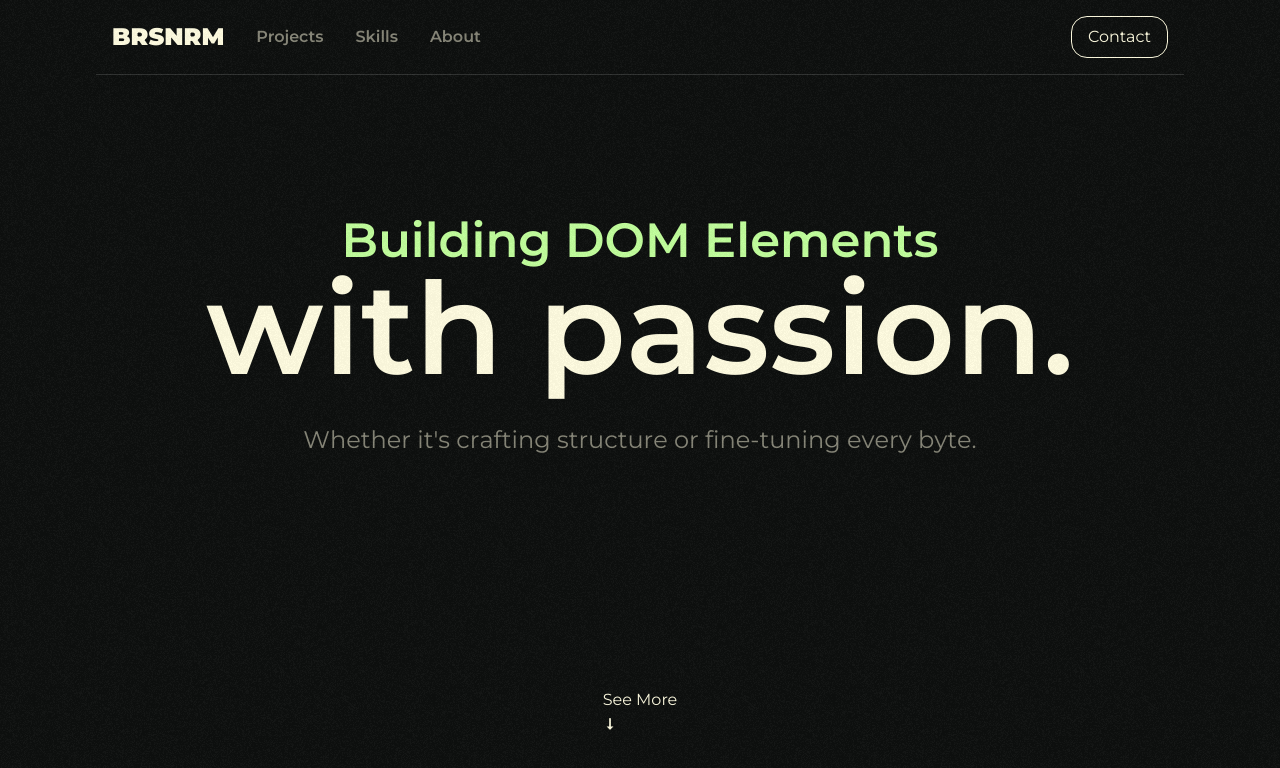
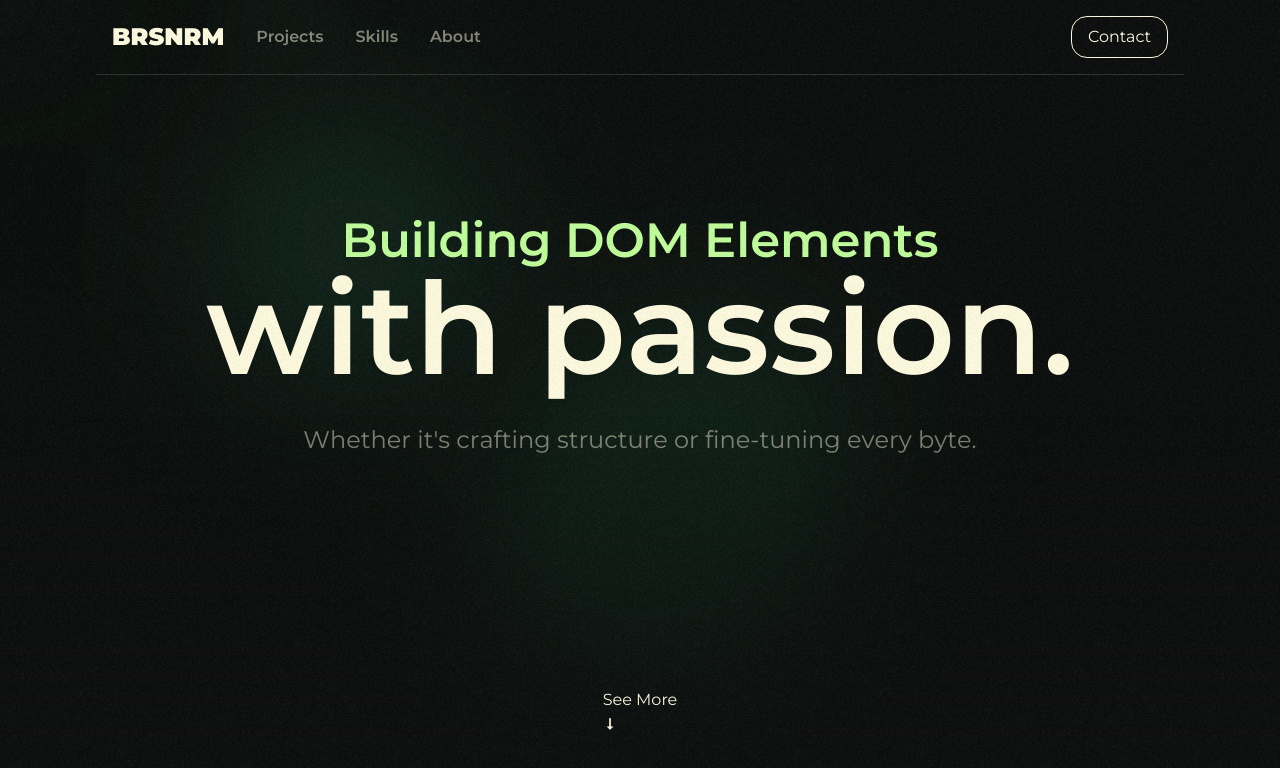
Before and after one commit to barisonurme/portfolio, a React (Vite) app: page / in a window 1280 px wide. Shown: the top 768 px of the page. Built offline with nearby package versions, Linux system fonts and the light colour scheme.

Commit message:
feat: header bg animation

```diff
--- a/src/App.tsx
+++ b/src/App.tsx
@@ -13,6 +13,7 @@ import Skills from "./sections/skills";
 import About from "./sections/about";
 import Contact from "./sections/contact";
 import Header from "./sections/header";
+import HeaderBgAnimation from "./sections/header/header-bg-animation";
 
 function App() {
   gsap.registerPlugin(
@@ -39,7 +40,7 @@ function App() {
   useEffect(() => {
     document.fonts.ready.then(() => {
       ScrollSmoother.create({
-        smooth: 0.1, // how long (in seconds) it takes to "catch up" to the native scroll position
+        smooth: 1.5, // how long (in seconds) it takes to "catch up" to the native scroll position
         effects: true, // looks for data-speed and data-lag attributes on elements
         smoothTouch: 0.1, // much shorter smoothing time on touch devices (default is NO smoothing on touch devices)
       });
@@ -77,7 +78,12 @@ function App() {
       <div id="smooth-content" className="lg:p-0 p-1">
         <div className="flex w-full h-screen justify-center items-start">
           {/* Header Section */}
-          <Header navigationClickHandler={navigationClickHandler} />
+          <div className="relative w-full h-full">
+            <Header navigationClickHandler={navigationClickHandler} />
+            <div className="opacity-30">
+              <HeaderBgAnimation />
+            </div>
+          </div>
         </div>
 
         {/* Works Section */}
--- a/src/sections/header.tsx
+++ b/src/sections/header.tsx
@@ -11,8 +11,8 @@ const Header = ({
   navigationClickHandler: (id: string) => void;
 }) => {
   return (
-    <header className="flex flex-col h-full w-full justify-center items-center px-4 md:px-24">
-      <section className="max-w-[1640px] h-12 flex w-full flex-col">
+    <header className=" absolute z-40 flex flex-col h-full w-full justify-center items-center">
+      <section className="max-w-[1640px] h-12 flex w-full flex-col px-4 md:px-24">
         <div className="flex w-full justify-between items-center p-4 gap-8">
           <button className="text-2xl font-black cursor-pointer hover:opacity-50 opacity-100 duration-500">
             BRSNRM
@@ -59,12 +59,14 @@ const Header = ({
       </section>
 
       {/* Scroll Down Button */}
-      <div className="h-44 flex w-full justify-center items-center">
+      <div className="z-40 h-44 flex w-full justify-center items-center">
         <button className="cursor-pointer flex flex-col">
           <p>See More</p>
           <p className="rotate-90">➞</p>
         </button>
       </div>
+
+      <div className="absolute bottom-0 bg-gradient-to-t from-[#0e100f] to-[#0e100f00] h-96 flex w-full" />
     </header>
   );
 };
--- /dev/null
+++ b/src/sections/header/header-bg-animation.tsx
@@ -0,0 +1,74 @@
+import { useEffect } from "react";
+import "./header-bg.css";
+
+type Props = {};
+
+const HeaderBgAnimation = (props: Props) => {
+  useEffect(() => {
+    const interBubble = document.querySelector<HTMLDivElement>(".interactive");
+    if (!interBubble) return;
+
+    let curX = 0;
+    let curY = 0;
+    let tgX = 0;
+    let tgY = 0;
+
+    function move() {
+      if (!interBubble) return;
+
+      curX += (tgX - curX) / 20;
+      curY += (tgY - curY) / 20;
+      interBubble.style.transform = `translate(${Math.round(
+        curX
+      )}px, ${Math.round(curY)}px)`;
+      requestAnimationFrame(move);
+    }
+
+    const handleMouseMove = (event: MouseEvent) => {
+      tgX = event.clientX;
+      tgY = event.clientY;
+    };
+
+    window.addEventListener("mousemove", handleMouseMove);
+    move();
+
+    return () => {
+      window.removeEventListener("mousemove", handleMouseMove);
+    };
+  }, []);
+
+  return (
+    <div className="absolute">
+      <div className="gradient-bg">
+        <svg xmlns="http://www.w3.org/2000/svg">
+          <defs>
+            <filter id="goo">
+              <feGaussianBlur
+                in="SourceGraphic"
+                stdDeviation="10"
+                result="blur"
+              />
+              <feColorMatrix
+                in="blur"
+                mode="matrix"
+                values="1 0 0 0 0  0 1 0 0 0  0 0 1 0 0  0 0 0 18 -8"
+                result="goo"
+              />
+              <feBlend in="SourceGraphic" in2="goo" />
+            </filter>
+          </defs>
+        </svg>
+        <div className="gradients-container">
+          <div className="g1" />
+          <div className="g2" />
+          <div className="g3" />
+          <div className="g4" />
+          <div className="g5" />
+          <div className="interactive" />
+        </div>
+      </div>
+    </div>
+  );
+};
+
+export default HeaderBgAnimation;
--- /dev/null
+++ b/src/sections/header/header-bg.css
@@ -0,0 +1,218 @@
+.text-container {
+  z-index: 100;
+  width: 100vw;
+  height: 100vh;
+  display: flex;
+  position: absolute;
+  top: 0;
+  left: 0;
+  justify-content: center;
+  align-items: center;
+  font-size: 96px;
+  color: white;
+  opacity: 0.8;
+  user-select: none;
+  text-shadow: 1px 1px rgba(0, 0, 0, 0.1);
+}
+
+:root {
+  --color-bg1: rgb(14, 16, 15);
+  --color-bg2: rgb(14, 16, 15);
+  --color1: 25, 79, 51;
+  --color2: 25, 79, 51;
+  --color3: 25, 79, 51;
+  --color4: 25, 79, 51;
+  --color5: 25, 79, 51;
+  --color-interactive: 14, 16, 15;
+  --circle-size: 70%;
+  --blending: hard-light;
+
+  --color1g: rgb(25, 79, 51);
+  --color2g: rgb(154, 201, 124);
+  --color3g: rgb(109, 141, 89);
+  --color4g: rgb(200, 50, 50);
+  --color5g: rgb(180, 180, 50);
+}
+
+@keyframes moveInCircle {
+  0% {
+    transform: rotate(0deg);
+  }
+  50% {
+    transform: rotate(180deg);
+  }
+  100% {
+    transform: rotate(360deg);
+  }
+}
+
+@keyframes moveVertical {
+  0% {
+    transform: translateY(-50%);
+  }
+  50% {
+    transform: translateY(50%);
+  }
+  100% {
+    transform: translateY(-50%);
+  }
+}
+
+@keyframes moveHorizontal {
+  0% {
+    transform: translateX(-50%) translateY(-10%);
+  }
+  50% {
+    transform: translateX(50%) translateY(10%);
+  }
+  100% {
+    transform: translateX(-50%) translateY(-10%);
+  }
+}
+
+.gradient-bg {
+  width: 100vw;
+  height: 100vh;
+  position: relative;
+  overflow: hidden;
+  background: linear-gradient(40deg, var(--color-bg1), var(--color-bg2));
+  top: 0;
+  left: 0;
+
+  svg {
+    position: fixed;
+    top: 0;
+    left: 0;
+    width: 0;
+    height: 0;
+  }
+
+  .gradients-container {
+    filter: url(#goo) blur(40px);
+    width: 100%;
+    height: 100%;
+  }
+
+  .g1 {
+    position: absolute;
+    background: radial-gradient(
+        circle at center,
+        rgba(var(--color1), 0.8) 0,
+        rgba(var(--color1), 0) 50%
+      )
+      no-repeat;
+    mix-blend-mode: var(--blending);
+
+    width: var(--circle-size);
+    height: var(--circle-size);
+    top: calc(50% - var(--circle-size) / 2);
+    left: calc(50% - var(--circle-size) / 2);
+
+    transform-origin: center center;
+    animation: moveVertical 30s ease infinite;
+
+    opacity: 1;
+  }
+
+  .g2 {
+    position: absolute;
+    background: radial-gradient(
+        circle at center,
+        rgba(var(--color2), 0.8) 0,
+        rgba(var(--color2), 0) 10%
+      )
+      no-repeat;
+    mix-blend-mode: var(--blending);
+
+    width: var(--circle-size);
+    height: var(--circle-size);
+    top: calc(50% - var(--circle-size) / 2);
+    left: calc(50% - var(--circle-size) / 2);
+
+    transform-origin: calc(50% - 400px);
+    animation: moveInCircle 20s reverse infinite;
+
+    opacity: 1;
+  }
+
+  .g3 {
+    position: absolute;
+    background: radial-gradient(
+        circle at center,
+        rgba(var(--color3), 0.8) 0,
+        rgba(var(--color3), 0) 50%
+      )
+      no-repeat;
+    mix-blend-mode: var(--blending);
+
+    width: var(--circle-size);
+    height: var(--circle-size);
+    top: calc(50% - var(--circle-size) / 2 + 200px);
+    left: calc(50% - var(--circle-size) / 2 - 500px);
+
+    transform-origin: calc(50% + 400px);
+    animation: moveInCircle 40s linear infinite;
+
+    opacity: 1;
+  }
+
+  .g4 {
+    position: absolute;
+    background: radial-gradient(
+        circle at center,
+        rgba(var(--color4), 0.8) 0,
+        rgba(var(--color4), 0) 50%
+      )
+      no-repeat;
+    mix-blend-mode: var(--blending);
+
+    width: var(--circle-size);
+    height: var(--circle-size);
+    top: calc(50% - var(--circle-size) / 2);
+    left: calc(50% - var(--circle-size) / 2);
+
+    transform-origin: calc(50% - 200px);
+    animation: moveHorizontal 40s ease infinite;
+
+    opacity: 0.7;
+  }
+
+  .g5 {
+    position: absolute;
+    background: radial-gradient(
+        circle at center,
+        rgba(var(--color5), 0.8) 0,
+        rgba(var(--color5), 0) 50%
+      )
+      no-repeat;
+    mix-blend-mode: var(--blending);
+
+    width: calc(var(--circle-size) * 2);
+    height: calc(var(--circle-size) * 2);
+    top: calc(50% - var(--circle-size));
+    left: calc(50% - var(--circle-size));
+
+    transform-origin: calc(50% - 800px) calc(50% + 200px);
+    animation: moveInCircle 20s ease infinite;
+
+    opacity: 1;
+  }
+
+  .interactive {
+    position: absolute;
+    background: radial-gradient(
+        circle at center,
+        rgba(var(--color-interactive), 0.8) 0,
+        rgba(var(--color-interactive), 0) 50%
+      )
+      no-repeat;
+    mix-blend-mode: var(--blending);
+
+    width: 100%;
+    height: 100%;
+    top: -50%;
+    left: -50%;
+
+    opacity: 0.7;
+  }
+}
--- a/src/sections/works.tsx
+++ b/src/sections/works.tsx
@@ -207,7 +207,7 @@ const Works = () => {
   return (
     <div id="projects" className="max-w-[1640px] relative">
       <div className="w-full flex flex-col gap-24 justify-center items-center z-10 p-12">
-        <div ref={worksTitleRef} className="flex flex-col gap-4">
+        <div ref={worksTitleRef} className="flex flex-col gap-4 z-50">
           <div className="box flex justify-center items-center fonts text-5xl">
             A curated selection of my personal works.
           </div>
```
